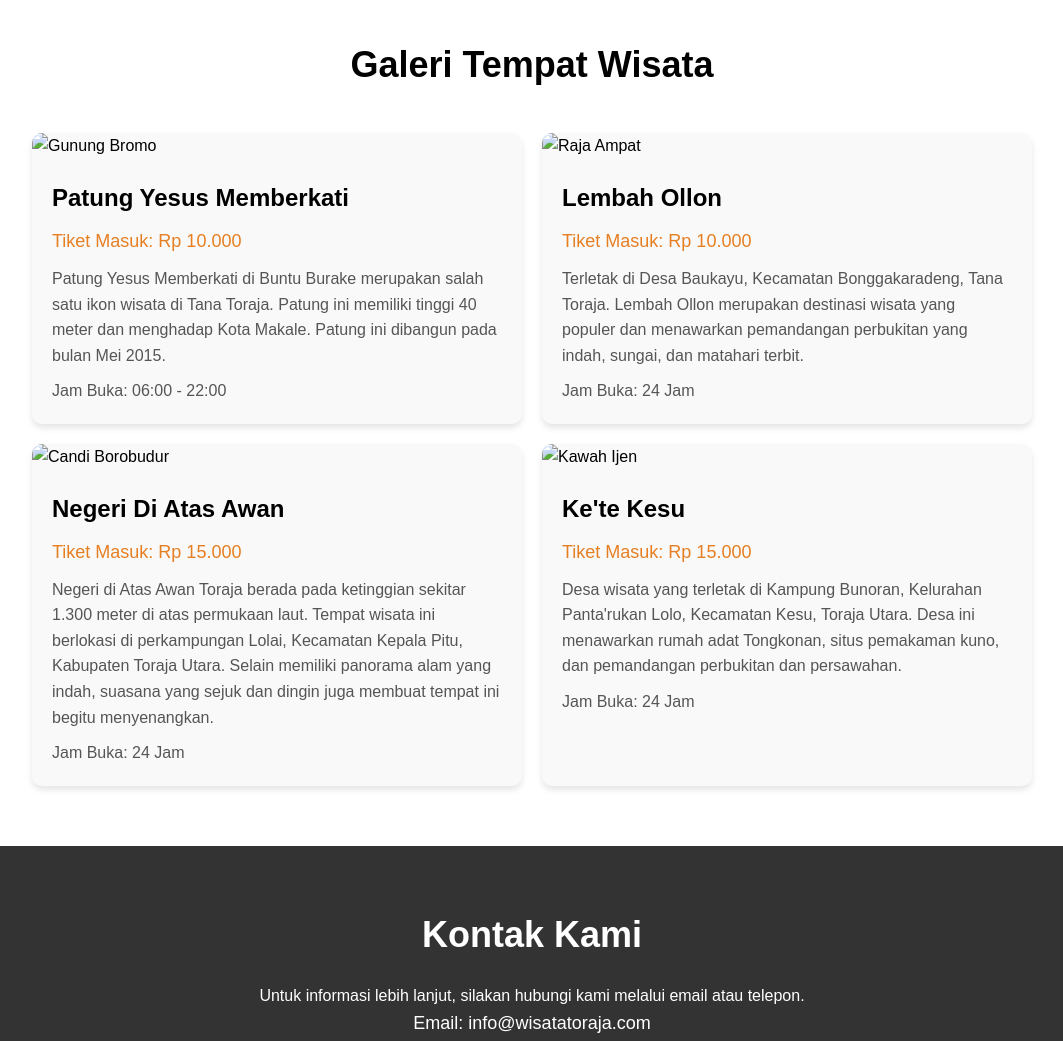
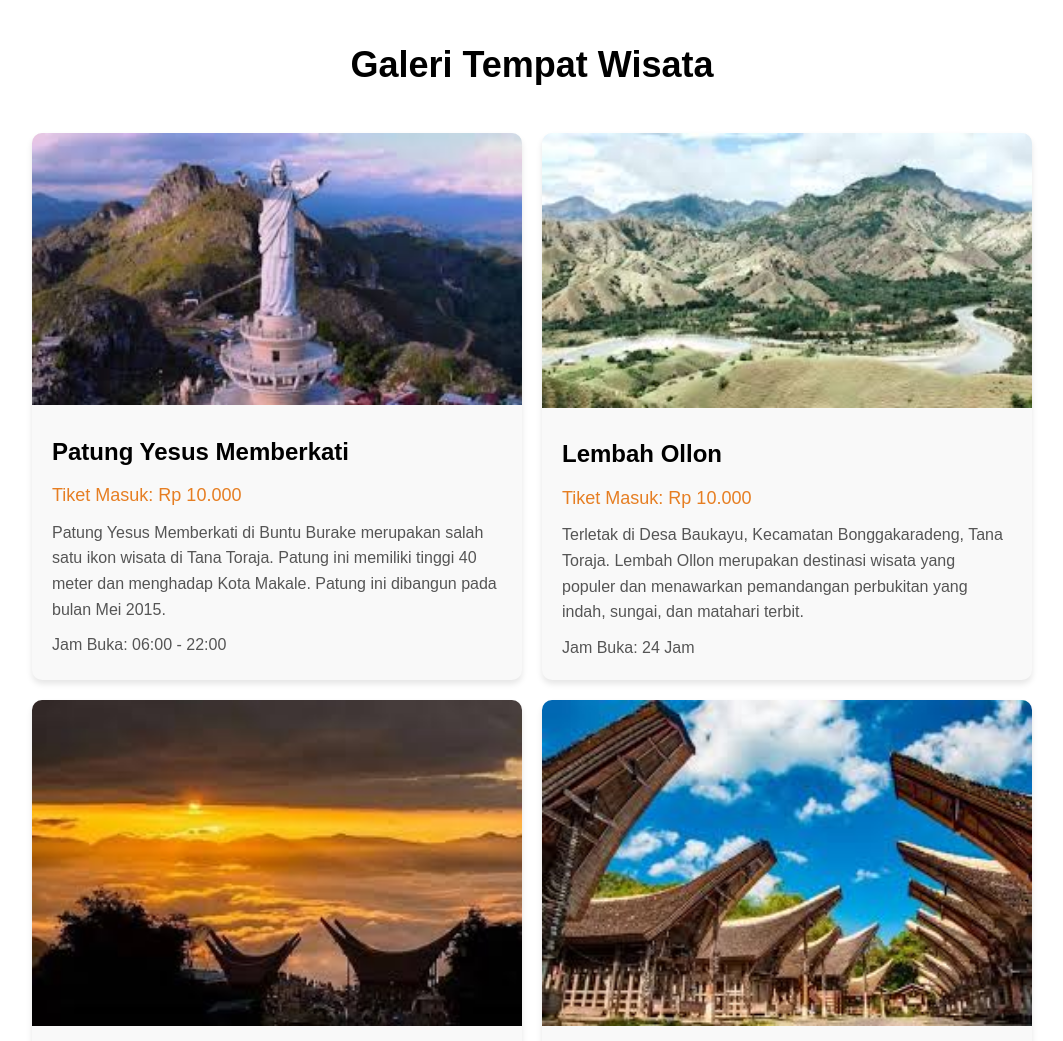
Before and after one commit to nestsya/promosi-tempat-wisata, a plain HTML site: page index.html in a window 1280 px wide. Shown: the part 780-1821 px from the top of the page, without its empty margins (108-1171 px from the left). Drawn offline with Linux system fonts and the light colour scheme.

Commit message:
Update index.html

```diff
--- a/index.html
+++ b/index.html
@@ -46,7 +46,7 @@
             <h2>Galeri Tempat Wisata</h2>
             <div class="gallery-images">
                 <div class="gallery-item">
-                    <img src="gambar/patung.jpg" alt="Gunung Bromo">
+                    <img src="patung.jpg" alt="Gunung Bromo">
                     <div class="gallery-info">
                         <h3>Patung Yesus Memberkati</h3>
                         <p class="ticket">Tiket Masuk: Rp 10.000</p>
@@ -55,7 +55,7 @@
                     </div>
                 </div>
                 <div class="gallery-item">
-                    <img src="gambar/ollon3.jpg" alt="Raja Ampat">
+                    <img src="ollon3.jpg" alt="Raja Ampat">
                     <div class="gallery-info">
                         <h3>Lembah Ollon</h3>
                         <p class="ticket">Tiket Masuk: Rp 10.000</p>
@@ -64,7 +64,7 @@
                     </div>
                 </div>
                 <div class="gallery-item">
-                    <img src="gambar/lolai.jpg" alt="Candi Borobudur">
+                    <img src="lolai.jpg" alt="Candi Borobudur">
                     <div class="gallery-info">
                         <h3>Negeri Di Atas Awan</h3>
                         <p class="ticket">Tiket Masuk: Rp 15.000</p>
@@ -73,7 +73,7 @@
                     </div>
                 </div>
                 <div class="gallery-item">
-                    <img src="gambar/ke'te kesu.jpg" alt="Kawah Ijen">
+                    <img src="ke'te kesu.jpg" alt="Kawah Ijen">
                     <div class="gallery-info">
                         <h3>Ke'te Kesu</h3>
                         <p class="ticket">Tiket Masuk: Rp 15.000</p>
```
